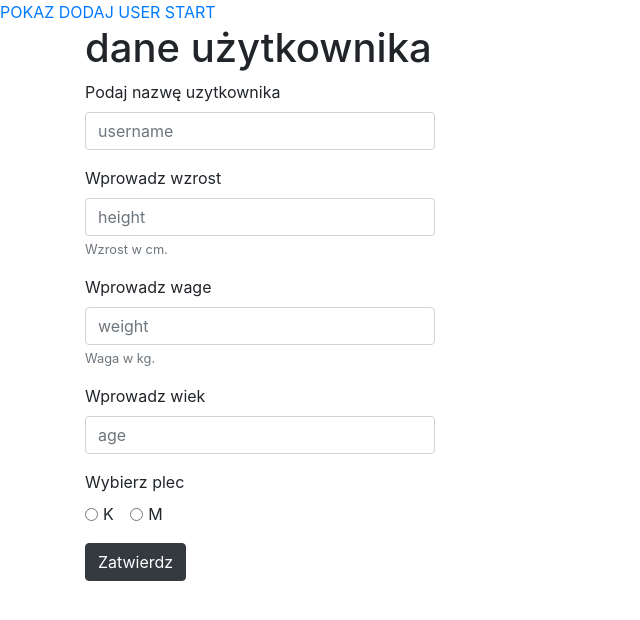
After one commit to aggigie/fitness-app, a Django app: page /user-data in a window 1280 px wide. The commit adds this page. Shown: the top 620 px of the page, without its empty margins (0-640 px from the left). Run offline with Django 3.2, Linux system fonts and the light colour scheme; some libraries are stand-ins or nearby versions.

Commit message:
Updated the start.

```diff
--- a/pal_app/templates/base.html
+++ b/pal_app/templates/base.html
@@ -3,14 +3,15 @@
 <head>
     <meta charset="utf-8">
     <meta name="viewport" content="width=device-width, initial-scale=1, shrink-to-fit=no">
-
     <link rel="stylesheet" href="https://maxcdn.bootstrapcdn.com/bootstrap/4.0.0/css/bootstrap.min.css"
           integrity="sha384-Gn5384xqQ1aoWXA+058RXPxPg6fy4IWvTNh0E263XmFcJlSAwiGgFAW/dAiS6JXm" crossorigin="anonymous">
     <title>FitnessApp</title>
 </head>
 <body>
 <a href="/products">POKAZ</a>
-<a href="/addProduct">DODAJ</a>
+<a href="/add-product">DODAJ</a>
+<a href="/user-data">USER</a>
+<a href="/">START</a>
 <div class="container">
     {% block body %}
     {% endblock %}
--- a/pal_app/templates/pal_app/add-user-data.html
+++ b/pal_app/templates/pal_app/fitness-app.html
@@ -1,4 +1,4 @@
 {% extends 'base.html' %}
 {% block body %}
-    <!-- will add later -->
+<h1>do dokonczenia</h1>
 {% endblock %}
--- /dev/null
+++ b/pal_app/templates/pal_app/user-data.html
@@ -0,0 +1,50 @@
+{% extends 'base.html' %}
+{% block body %}
+<h1>dane użytkownika</h1>
+{% if debug %}
+{{debug}}
+{% endif %}
+<div class="row">
+    <div class="col-sm-4">
+        <form action="" method="post">
+            {% csrf_token %}
+            <div class="form-group">
+                <label for="user_name">Podaj nazwę uzytkownika</label>
+                <input type="text" class="form-control" name="user_name" id="user_name"
+                       placeholder="username">
+            </div>
+            <div class="form-group">
+                <label for="height">Wprowadz wzrost</label>
+                <input type="number" class="form-control" name="height" id="height"
+                       aria-describedby="descriptionHelp" placeholder="height">
+                <small id="descriptionHelp" class="form-text text-muted">Wzrost w cm.</small>
+            </div>
+            <div class="form-group">
+                <label for="weight">Wprowadz wage</label>
+                <input type="number" class="form-control" name="weight" id="weight"
+                       aria-describedby="descriptionHeightHelp" placeholder="weight">
+                <small id="descriptionHeightHelp" class="form-text text-muted">Waga w kg.</small>
+            </div>
+            <div class="form-group">
+                <label for="age">Wprowadz wiek</label>
+                <input type="number" class="form-control" name="age" id="age"
+                       placeholder="age">
+            </div>
+            <div class="form-group">
+                <label>Wybierz plec</label><br>
+                <div class="form-check form-check-inline">
+                    <input class="form-check-input" type="radio" name="sex" id="inlineRadio1"
+                           value="k">
+                    <label class="form-check-label" for="inlineRadio1">K</label>
+                </div>
+                <div class="form-check form-check-inline">
+                    <input class="form-check-input" type="radio" name="sex" id="inlineRadio2"
+                           value="m">
+                    <label class="form-check-label" for="inlineRadio2">M</label>
+                </div>
+            </div>
+            <button type="submit" class="btn btn-dark">Zatwierdz</button>
+        </form>
+    </div>
+</div>
+{% endblock %}
--- a/pal_app/urls.py
+++ b/pal_app/urls.py
@@ -3,7 +3,8 @@ from django.urls import path
 from pal_app import views
 
 urlpatterns = [
-    path('addProduct/', views.add_product),
+    path('add-product/', views.add_product),
     path('products/', views.show_products),
-    path('', views.main)
+    path('', views.main),
+    path('user-data', views.user_data)
 ]
--- a/pal_app/views.py
+++ b/pal_app/views.py
@@ -1,5 +1,5 @@
-from pal_app.models import Product
-from django.shortcuts import render
+from pal_app.models import Product, User
+from django.shortcuts import render, redirect
 
 
 def show_products(request):
@@ -22,4 +22,24 @@ def add_product(request):
 
 
 def main(request):
-    return render(request, 'pal_app/add-user-data.html')
+    if User.objects.count() == 0:
+        response = redirect('/user-data')
+    else:
+        response = render(request, 'pal_app/fitness-app.html')
+    return response
+
+
+def user_data(request):
+    try:
+        user_name = request.POST['user_name']
+        height = request.POST['height']
+        weight = request.POST['weight']
+        age = request.POST['age']
+        sex = request.POST['sex'] == 'm'
+        ud = User(user_name=user_name, height=height, weight=weight, age=age, sex=sex)
+        ud.save()
+    except KeyError:
+        return render(request, 'pal_app/user-data.html')
+    return render(request, 'pal_app/user-data.html', {
+        'debug': "dodawanie przebieglo pomyslnie"
+    })
```
